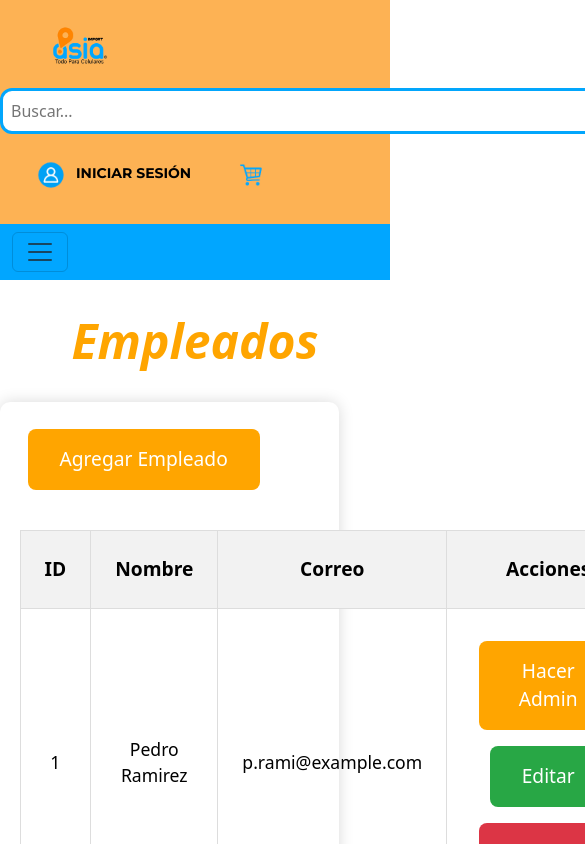
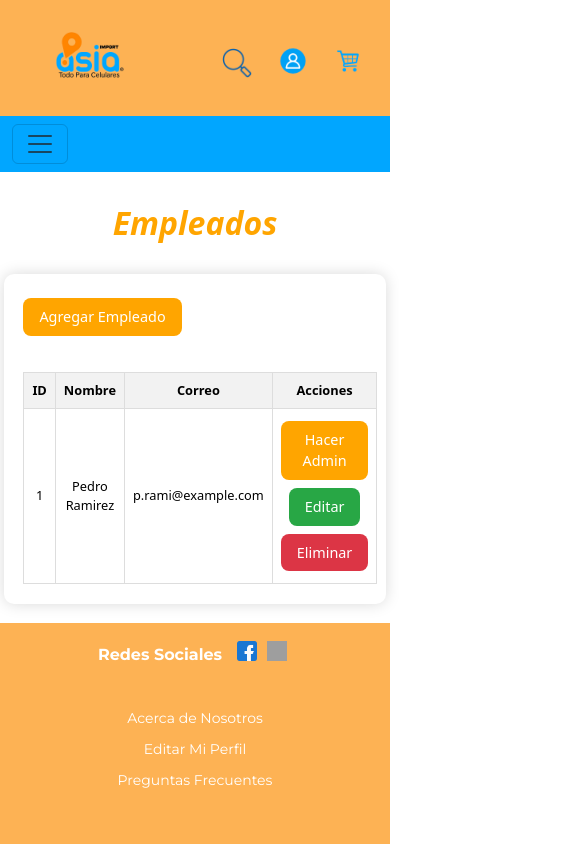
Before and after one commit to jairoaguilarts/AsiaImport, a React (Create React App) app: page /adminempleados in a window 390 px wide. Shown: the top 844 px of the page, 585 px wide, since content can reach past the window. Built offline with nearby package versions, Linux system fonts and the light colour scheme; grey boxes are pictures that could not be loaded; a web font is replaced by a local one.

Commit message:
Subiendo Cambios para distintas pantallas

```diff
--- a/src/components/AdminEmpleados.css
+++ b/src/components/AdminEmpleados.css
@@ -184,3 +184,45 @@ h1,
   background-color: #01A6FF;
   color: white;
 }
+
+@media only screen and (max-width: 600px) {
+  .admin-empleados-container {
+    margin: 5% 1% 5% 1%;
+  }
+
+  .titulo-empleados {
+    font-size: 2rem;
+  }
+
+  .boton-anaranjado,
+  .boton-verde,
+  .boton-rojo,
+  .btn-agregar,
+  .btn-editar,
+  .botones {
+    padding: 8px 16px;
+    font-size: 0.9rem;
+    margin: 4px 0;
+  }
+
+  .tabla-empleados,
+  .tabla-empleados th,
+  .tabla-empleados td {
+    font-size: 0.8rem;
+    padding: 8px;
+  }
+
+  .acciones {
+    flex-direction: column;
+    align-items: center;
+    padding: 4px;
+  }
+
+  .acciones .boton-accion {
+    margin-bottom: 2px;
+  }
+
+  .tabla-empleados .columna-ocultar {
+    display: none;
+  }
+}
--- a/src/components/AdminEmpleados.js
+++ b/src/components/AdminEmpleados.js
@@ -17,12 +17,12 @@ const AdminEmpleados = () => {
     nombre: "",
     numeroIdentidad: "",
     correo: "",
-        contrasenia: ""
+    contrasenia: "",
   });
 
   const [formDataModificar, setFormDataModificar] = useState({
     nombre: "",
-        numeroIdentidad: ""
+    numeroIdentidad: "",
   });
 
   const handleShowAgregar = () => setShowAgregar(true);
@@ -47,7 +47,10 @@ const AdminEmpleados = () => {
   };
 
   const handleChangeModificar = (e) => {
-        setFormDataModificar({ ...formDataModificar, [e.target.id]: e.target.value });
+    setFormDataModificar({
+      ...formDataModificar,
+      [e.target.id]: e.target.value,
+    });
   };
 
   const handleConfirmar = async () => {
@@ -60,11 +63,12 @@ const AdminEmpleados = () => {
         numeroIdentidad: formDataAgregar.formID,
         correo: formDataAgregar.formCorreo,
         contrasenia: formDataAgregar.formPass,
-                userCreatingType: UserType
+        userCreatingType: UserType,
       };
 
       try {
-                const response = await fetch("https://importasia-api.onrender.com/agregarEmpleado",
+        const response = await fetch(
+          "https://importasia-api.onrender.com/agregarEmpleado",
           {
             method: "POST",
             headers: {
@@ -91,11 +95,12 @@ const AdminEmpleados = () => {
         apellido: nombreApellido[1],
         numeroIdentidad: formDataModificar.formIDEditar,
         correo: formDataModificar.formCorreoEditar,
-                userModifyingType: UserType
+        userModifyingType: UserType,
       };
 
       try {
-                const response = await fetch(`https://importasia-api.onrender.com/modificarEmpleado?firebaseUID=${"scQCn79Pc0YbVisK3sYLYrhWt3T2"}`,
+        const response = await fetch(
+          `https://importasia-api.onrender.com/modificarEmpleado?firebaseUID=${"scQCn79Pc0YbVisK3sYLYrhWt3T2"}`,
           {
             method: "PUT",
             headers: {
@@ -123,7 +128,8 @@ const AdminEmpleados = () => {
   const handleCloseEliminarConfirmar = () => setShowEliminarConfirmar(false);
 
   const handleShowHacerAdminConfirmar = () => setShowHacerAdminConfirmar(true);
-    const handleCloseHacerAdminConfirmar = () => setShowHacerAdminConfirmar(false);
+  const handleCloseHacerAdminConfirmar = () =>
+    setShowHacerAdminConfirmar(false);
 
   const handleHacerAdminConfirmacion = () => {
     // Esta función se llama cuando se hace clic en "Hacer Admin"
@@ -166,13 +172,19 @@ const AdminEmpleados = () => {
               <td>Pedro Ramirez</td>
               <td>p.rami@example.com</td>
               <td>
-                                <button className="boton-anaranjado" onClick={handleHacerAdminConfirmacion}>
+                <button
+                  className="boton-anaranjado"
+                  onClick={handleHacerAdminConfirmacion}
+                >
                   Hacer Admin
                 </button>
                 <button className="boton-verde" onClick={handleShowEditar}>
                   Editar
                 </button>
-                                <button className="boton-rojo" onClick={handleEliminarConfirmacion}>
+                <button
+                  className="boton-rojo"
+                  onClick={handleEliminarConfirmacion}
+                >
                   Eliminar
                 </button>
               </td>
@@ -190,19 +202,36 @@ const AdminEmpleados = () => {
         <Modal.Body className="cuerpo">
           <Form.Group className="forms" controlId="formNombre">
             <Form.Label>Nombre de Empleado</Form.Label>
-                        <Form.Control type="input" placeholder="Nombre de Empleado" onChange={handleChangeAgregar} autoFocus />
+            <Form.Control
+              type="input"
+              placeholder="Nombre de Empleado"
+              onChange={handleChangeAgregar}
+              autoFocus
+            />
           </Form.Group>
           <Form.Group className="forms" controlId="formID">
             <Form.Label>Numero de Identidad</Form.Label>
-                        <Form.Control type="input" placeholder="Numero de Identidad" onChange={handleChangeAgregar} />
+            <Form.Control
+              type="input"
+              placeholder="Numero de Identidad"
+              onChange={handleChangeAgregar}
+            />
           </Form.Group>
           <Form.Group className="forms" controlId="formCorreo">
             <Form.Label>Correo Electrónico</Form.Label>
-                        <Form.Control type="email" placeholder="Correo Electrónico" onChange={handleChangeAgregar} />
+            <Form.Control
+              type="email"
+              placeholder="Correo Electrónico"
+              onChange={handleChangeAgregar}
+            />
           </Form.Group>
           <Form.Group className="forms" controlId="formPass">
             <Form.Label>Contraseña</Form.Label>
-                        <Form.Control type="password" placeholder="Contraseña" onChange={handleChangeAgregar} />
+            <Form.Control
+              type="password"
+              placeholder="Contraseña"
+              onChange={handleChangeAgregar}
+            />
           </Form.Group>
 
           <button className="botones" onClick={handleConfirmacion}>
@@ -219,15 +248,28 @@ const AdminEmpleados = () => {
         <Modal.Body className="cuerpo">
           <Form.Group className="forms" controlId="nombreEditar">
             <Form.Label>Nombre de Empleado</Form.Label>
-                        <Form.Control type="input" placeholder="Nombre de Empleado" onChange={handleChangeModificar} autoFocus />
+            <Form.Control
+              type="input"
+              placeholder="Nombre de Empleado"
+              onChange={handleChangeModificar}
+              autoFocus
+            />
           </Form.Group>
           <Form.Group className="forms" controlId="formCorreoEditar">
             <Form.Label>Correo Electrónico</Form.Label>
-                        <Form.Control type="email" placeholder="Correo Electrónico" onChange={handleChangeModificar} />
+            <Form.Control
+              type="email"
+              placeholder="Correo Electrónico"
+              onChange={handleChangeModificar}
+            />
           </Form.Group>
           <Form.Group className="forms" controlId="formIDEditar">
             <Form.Label>Numero de Identidad</Form.Label>
-                        <Form.Control type="input" placeholder="Numero de Identidad" onChange={handleChangeModificar} />
+            <Form.Control
+              type="input"
+              placeholder="Numero de Identidad"
+              onChange={handleChangeModificar}
+            />
           </Form.Group>
         </Modal.Body>
         <Modal.Footer>
@@ -238,7 +280,11 @@ const AdminEmpleados = () => {
       </Modal>
 
       {/* Modal de confirmación */}
-            <Modal className="modal-confirmar" show={showConfirmar} onHide={handleCloseConfirmar}>
+      <Modal
+        className="modal-confirmar"
+        show={showConfirmar}
+        onHide={handleCloseConfirmar}
+      >
         <Modal.Header closeButton>
           <Modal.Title>Desea Confirmar su Cambio</Modal.Title>
         </Modal.Header>
@@ -257,7 +303,10 @@ const AdminEmpleados = () => {
       </Modal>
 
       {/* Modal de confirmación de hacer admin */}
-            <Modal show={showHacerAdminConfirmar} onHide={handleCloseHacerAdminConfirmar}>
+      <Modal
+        show={showHacerAdminConfirmar}
+        onHide={handleCloseHacerAdminConfirmar}
+      >
         <Modal.Header closeButton>
           <Modal.Title>Confirmar Admin</Modal.Title>
         </Modal.Header>
@@ -275,7 +324,11 @@ const AdminEmpleados = () => {
       </Modal>
 
       {/* Modal de confirmación de eliminación */}
-            <Modal className="modal-confirmar" show={showEliminarConfirmar} onHide={handleCloseEliminarConfirmar}>
+      <Modal
+        className="modal-confirmar"
+        show={showEliminarConfirmar}
+        onHide={handleCloseEliminarConfirmar}
+      >
         <Modal.Header closeButton>
           <Modal.Title>Confirmar Eliminación</Modal.Title>
         </Modal.Header>
@@ -291,7 +344,6 @@ const AdminEmpleados = () => {
           </Button>
         </Modal.Footer>
       </Modal>
-
     </div>
   );
 };
--- a/src/components/Navibar.css
+++ b/src/components/Navibar.css
@@ -123,28 +123,6 @@
   opacity: 0.4;
 }
 
-.carrito-popup {
-  position: fixed;
-  top: 0;
-  left: 0;
-  width: 100%;
-  height: 100%;
-  display: flex;
-  justify-content: center;
-  align-items: center;
-  z-index: 1000;
-}
-
-.background {
-  position: fixed;
-  top: 0;
-  left: 0;
-  width: 100%;
-  height: 100%;
-  background-color: rgba(0, 0, 0, 0.5);
-  z-index: 999;
-}
-
 .icon-lupa-container {
   display: none;
 }
@@ -184,7 +162,6 @@
 .botonesAdicionales {
   display: flex;
   gap: 10px;
-
 }
 
 .botonAdicional {
@@ -200,7 +177,7 @@
   font-size: 15px;
 }
 
-/*estilos pantalla pequena*/
+/* Media Queries */
 @media (max-width: 768px) {
   .navbar .navbar-collapse {
     display: flex;
@@ -228,26 +205,22 @@
     display: none;
   }
 
-  /* Ajustes para el botón de categorías */
   .navbar .btnCategorias {
     display: block;
     width: 100%;
     text-align: left;
   }
 
-  /* Ocultar imágenes en el menú desplegable */
   .navbar .dropdown-menu .nav-link img {
     display: none;
   }
 
-  /* Estilos para los enlaces dentro del menú desplegable */
   .navbar .dropdown-menu .nav-link {
     font-size: 14px;
     color: #000;
     padding: 0.5rem 1rem;
   }
 
-  /* Estilos para los items del menú desplegable */
   .navbar .dropdown-item {
     display: block;
     width: 100%;
@@ -259,65 +232,110 @@
     background-color: transparent;
     border: 0;
   }
+}
 
-  @media (max-width: 900px) {
-    .navbar .navbar-collapse {
-      display: flex;
-      flex-basis: 100%;
-      flex-direction: column;
-    }
-
-    .navbar .nav-item {
-      display: block;
-    }
-
-    .navbar .dropdown-menu {
-      position: static !important;
-      float: none !important;
-      display: none;
-      visibility: hidden;
-    }
-
-    .navbar .dropdown-menu.show {
-      display: block;
-      visibility: visible;
-    }
-
-    .navbar .dropdown-toggle:after {
-      display: none;
-    }
-
-    /* Ajustes para el botón de categorías */
-    .navbar .btnCategorias {
-      display: block;
-      width: 100%;
-      text-align: left;
-    }
-
-    /* Ocultar imágenes en el menú desplegable */
-    .navbar .dropdown-menu .nav-link img {
-      display: none;
-    }
-
-    /* Estilos para los enlaces dentro del menú desplegable */
-    .navbar .dropdown-menu .nav-link {
-      font-size: 14px;
-      color: #000;
-      padding: 0.5rem 1rem;
-    }
-
-    /* Estilos para los items del menú desplegable */
-    .navbar .dropdown-item {
-      display: block;
-      width: 100%;
-      clear: both;
-      font-weight: 400;
-      color: #212529;
-      text-align: inherit;
-      white-space: nowrap;
-      background-color: transparent;
-      border: 0;
-    }
+@media (max-width: 1435px) {
+  .icon-lupa-container {
+    display: flex;
+    position: absolute;
+    right: 130px;
+    top: 30px;
   }
 
+  .icon-container {
+    position: absolute;
+    top: 20px;
+    right: 10px;
+    flex-direction: row;
+  }
+
+  .search-container {
+    display: none;
+    position: absolute;
+    top: 80px;
+    left: 0;
+    right: 0;
+    width: 110%;
+    z-index: 10;
+  }
+
+  .search-wrapper {
+    position: absolute;
+    width: 100%;
+    top: 40px;
+  }
+
+  .search-button {
+    position: absolute;
+    z-index: 11;
+    top: 85px;
+  }
+
+  .search-container,
+  .search-button {
+    display: none;
+  }
+
+  .search-open {
+    display: block;
+  }
+
+  .search-active .search-container {
+    display: flex;
+  }
+
+  .search-active .search-box {
+    width: calc(100% - 50px);
+  }
+
+  .menu {
+    display: none;
+    flex-direction: column;
+    align-items: center;
+    width: 100%;
+  }
+
+  .menu-open {
+    display: flex;
+    margin-left: 0;
+  }
+
+  .menu-item {
+    width: 100%;
+    text-align: center;
+    padding: 10px;
+    margin-right: 0;
+  }
+
+  .icon-button img {
+    width: 30px;
+    height: 30px;
+    padding: auto;
+    margin-right: -20px;
+  }
+
+  .icon-button:last-child {
+    margin-right: 20px;
+  }
+
+  .icon-button p {
+    display: none;
+  }
+
+  .navbar-logo img {
+    height: 100px;
+  }
+
+  .navbar {
+    position: relative;
+  }
+
+  .menu-open+.icon-container {
+    right: 20px;
+  }
+
+  .brand-name {
+    font-size: 20px;
+    margin-left: 5px;
+  }
 }
--- a/src/components/Ventas.css
+++ b/src/components/Ventas.css
@@ -1,3 +1,5 @@
+
+
 .ventas-container {
   font-family: 'Arial', sans-serif;
   margin: 20px;
@@ -8,7 +10,7 @@
 }
 
 .ventas-container h1 {
-  font-size: 50px;
+  font-size: 35px;
   font-weight: bold;
   font-style: italic;
   color: #FDB254;
@@ -35,5 +37,21 @@ td {
 }
 
 th {
+  background-color: #eeeeee;
+}
+table {
+  width: 100%;
+  border-collapse: collapse;
+  color: rgb(0, 0, 0);
+}
+
+th,
+td {
+  border: 1px solid #cccccc;
+  text-align: left;
+  padding: 8px;
+}
+
+th {
   background-color: #eeeeee;
 }
```
Lines whose indentation alone changed are shown as unchanged.
